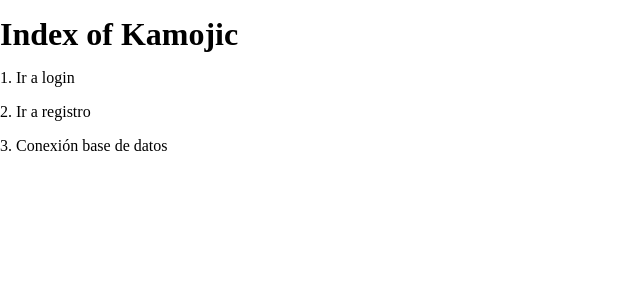
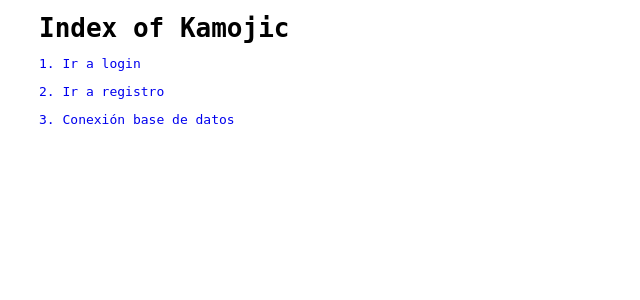
Before and after one commit to thebash1/kamojic-v2, a PHP site: page / in a window 1280 px wide. Shown: the top 300 px of the page, without its empty margins (0-640 px from the left). Run offline with PHP 8.4, Linux system fonts and the light colour scheme.

Commit message:
posicion en pantalla

```diff
--- a/index.php
+++ b/index.php
@@ -9,9 +9,10 @@
             margin: 0;
             padding: 0;
             box-sizing: border-box;
+            font-family: monospace;
         }
         .container{
-            margin: 1rem 1rem 0 0;
+            margin: 1rem 0 0 3rem;
         }
         ul{
             list-style-type: none;
@@ -20,7 +21,6 @@
             margin: 1rem 0 1rem 0;
         }
         a{
-            color: black;
             text-decoration: none;
         }
     </style>
```
